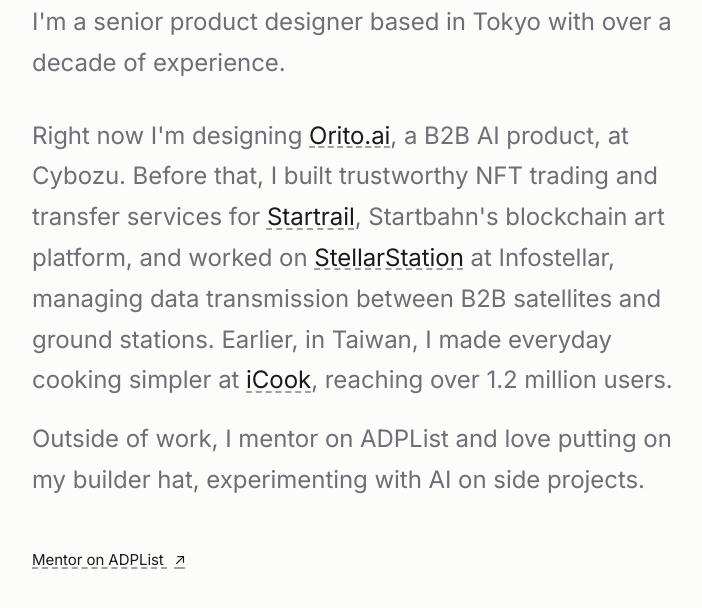
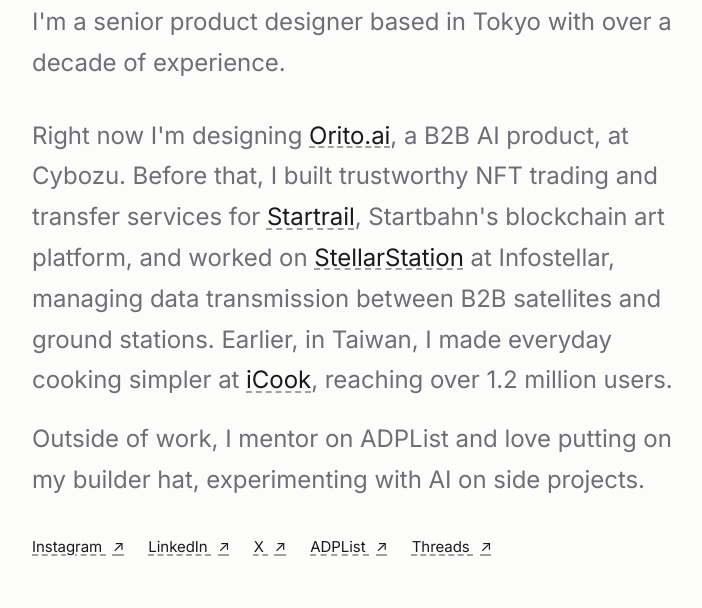
Before and after one commit to jiajhenbee/portfolio, a plain HTML site: page index.html in a window 1280 px wide. Shown: the part 166-774 px from the top of the page, without its empty margins (276-978 px from the left). Drawn offline with Linux system fonts and the light colour scheme.

Commit message:
Add social links to the footer
Replace the single "Mentor on ADPList" link with a labelled list of
Instagram, LinkedIn, X, ADPList and Threads links. Each link is at
least 24px tall to meet the WCAG 2.2 target size.

Co-Authored-By: Claude Fable 5.2 <noreply@anthropic.com>

```diff
--- a/css/style.css
+++ b/css/style.css
@@ -114,10 +114,19 @@ a.ln--mark:focus-visible::before { clip-path: inset(0 0 0 0); }
   a.ln--mark::before { transition: none; }
 }
 
+.foot {
+  list-style: none;
+  margin: 0;
+  padding: 0;
+  display: flex;
+  flex-wrap: wrap;
+  gap: 8px 24px;
+}
 .foot a {
   display: inline-flex;
   align-items: center;
   gap: 0.4rem;
+  padding-block: 4px; /* keeps each link at least 24px tall for easy tapping */
   font-size: 15px;
   color: var(--fg);
   text-decoration: underline;
--- a/index.html
+++ b/index.html
@@ -36,7 +36,15 @@
         <p>Outside of work, I mentor on ADPList and love putting on my builder hat, experimenting with AI on side projects.</p>
       </div>
 
-      <p class="foot"><a href="https://adplist.org/mentors/bee-li" target="_blank" rel="noopener">Mentor on ADPList&nbsp;<span class="arrow" aria-hidden="true">&#8599;</span></a></p>
+      <nav aria-label="Social links">
+        <ul class="foot">
+          <li><a href="https://www.instagram.com/jiajhenbee/" target="_blank" rel="noopener">Instagram&nbsp;<span class="arrow" aria-hidden="true">&#8599;</span></a></li>
+          <li><a href="https://www.linkedin.com/in/jiajhenli/" target="_blank" rel="noopener">LinkedIn&nbsp;<span class="arrow" aria-hidden="true">&#8599;</span></a></li>
+          <li><a href="https://x.com/jiajhenbee" target="_blank" rel="noopener">X&nbsp;<span class="arrow" aria-hidden="true">&#8599;</span></a></li>
+          <li><a href="https://adplist.org/mentors/bee-li" target="_blank" rel="noopener">ADPList&nbsp;<span class="arrow" aria-hidden="true">&#8599;</span></a></li>
+          <li><a href="https://www.threads.com/@jiajhenbee" target="_blank" rel="noopener">Threads&nbsp;<span class="arrow" aria-hidden="true">&#8599;</span></a></li>
+        </ul>
+      </nav>
     </div>
   </main>
 
```
